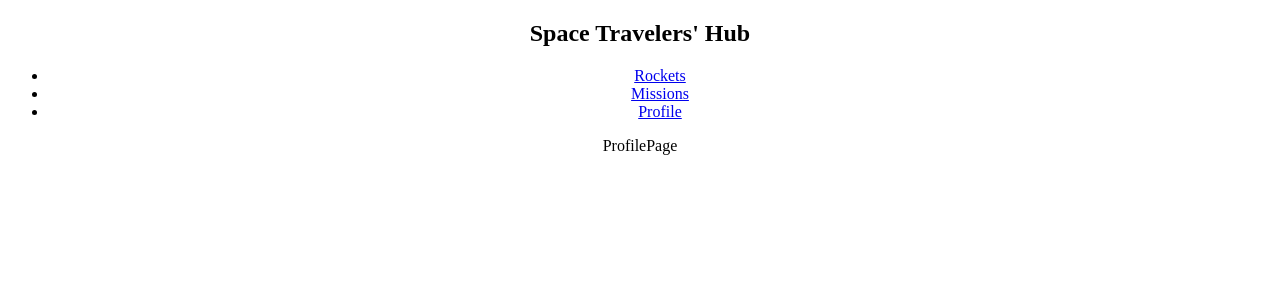
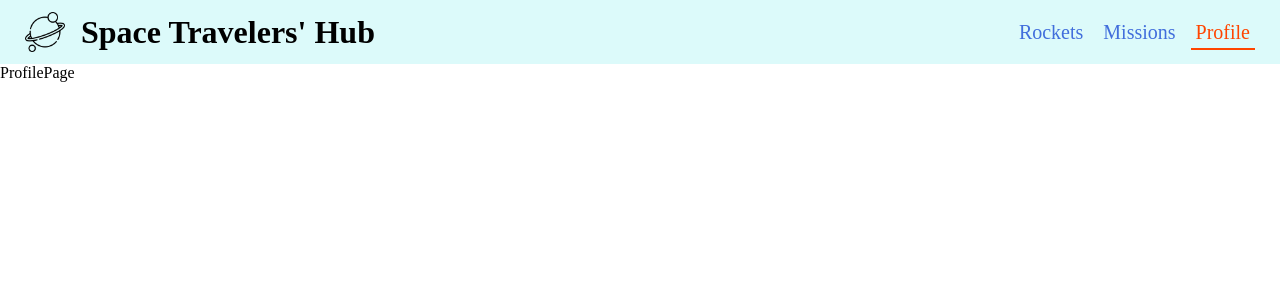
Before and after one commit to kaitcham/travelers, a React (Create React App) app: page /profile in a window 1280 px wide. Shown: the top 300 px of the page. Built offline with nearby package versions, Linux system fonts and the light colour scheme.

Commit message:
Add navbar styles

```diff
--- a/src/App.css
+++ b/src/App.css
@@ -1,38 +1,57 @@
-.App {
-  text-align: center;
+* {
+  box-sizing: border-box;
+  margin: 0;
+  padding: 0;
 }
 
-.App-logo {
-  height: 40vmin;
-  pointer-events: none;
+header {
+  padding: 12px 25px;
+  background-color: rgb(220, 250, 250);
 }
 
-@media (prefers-reduced-motion: no-preference) {
-  .App-logo {
-    animation: App-logo-spin infinite 20s linear;
-  }
+nav {
+  display: flex;
+  justify-content: space-between;
+  align-items: center;
 }
 
-.App-header {
-  background-color: #282c34;
-  min-height: 100vh;
+.logo {
   display: flex;
-  flex-direction: column;
   align-items: center;
-  justify-content: center;
-  font-size: calc(10px + 2vmin);
-  color: white;
+  gap: 1rem;
 }
 
-.App-link {
-  color: #61dafb;
+.logo img {
+  width: 40px;
+  height: 40px;
 }
 
-@keyframes App-logo-spin {
-  from {
-    transform: rotate(0deg);
-  }
-  to {
-    transform: rotate(360deg);
-  }
+.logo h1 {
+  font-size: 32px;
 }
+
+.navbar {
+  display: flex;
+  justify-content: space-between;
+  align-items: center;
+  list-style: none;
+}
+
+.navbar li:not(:last-child) {
+  margin-right: 10px;
+}
+
+.navbar li a {
+  padding: 5px;
+  font-size: 20px;
+  text-decoration: none;
+}
+
+.link {
+  color: rgb(65, 110, 220);
+}
+
+.link-active {
+  color: orangered;
+  border-bottom: 2px solid orangered;
+}
--- a/src/components/Navbar.js
+++ b/src/components/Navbar.js
@@ -1,5 +1,6 @@
 import React from 'react';
 import { NavLink } from 'react-router-dom';
+import logo from '../images/logo.png';
 
 const Navbar = () => {
   const links = [
@@ -22,11 +23,18 @@ const Navbar = () => {
   return (
     <header>
       <nav>
-        <h1>Space Travelers&apos; Hub</h1>
+        <div className="logo">
+          <img src={logo} alt="Logo" />
+          <h1>Space Travelers&apos; Hub</h1>
+        </div>
         <ul className="navbar">
           {links.map((link) => (
             <li key={link.id}>
-              <NavLink to={link.path} exact="true">
+              <NavLink
+                exact="true"
+                to={link.path}
+                className={({ isActive }) => (isActive ? 'link-active' : 'link')}
+              >
                 {link.text}
               </NavLink>
             </li>
```
